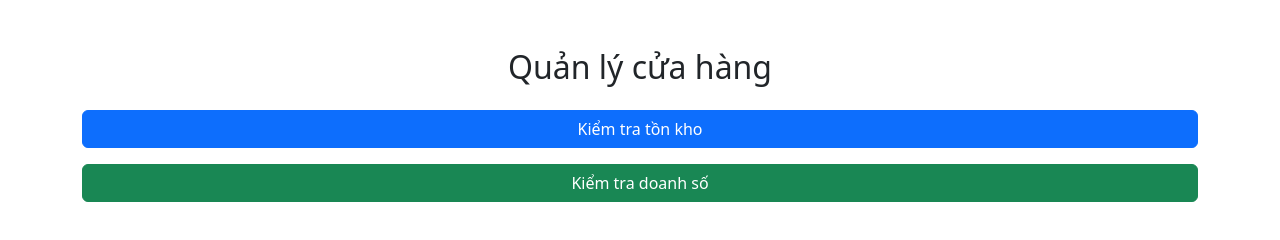
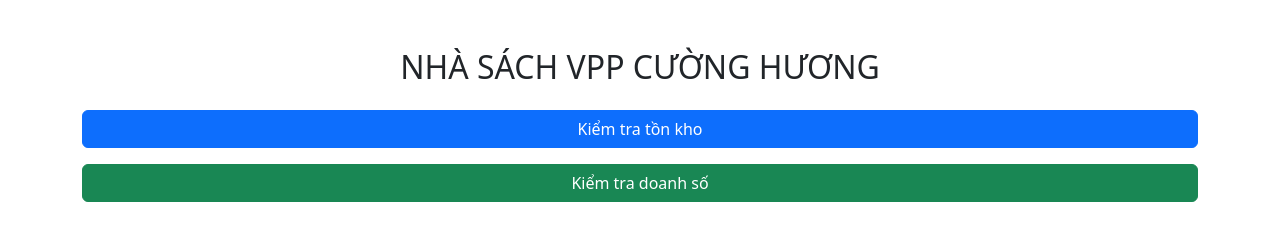
Before and after one commit to lehuulong1611-tech/cuonghuong-api, a website: page index.html in a window 1280 px wide. Drawn offline with nearby package versions, Linux system fonts and the light colour scheme.

Commit message:
Update index.html

```diff
--- a/index.html
+++ b/index.html
@@ -3,12 +3,15 @@
 <head>
     <meta charset="UTF-8">
     <meta name="viewport" content="width=device-width, initial-scale=1.0">
+     <!-- PWA -->
+    <link rel="manifest" href="manifest.json">
+    <meta name="theme-color" content="#0d6efd">
     <title>Cường Hường</title>
     <link href="https://cdn.jsdelivr.net/npm/bootstrap@5.3.3/dist/css/bootstrap.min.css" rel="stylesheet">
 </head>
 <body class="container text-center mt-5">
 
-    <h2 class="mb-4">Quản lý cửa hàng</h2>
+    <h2 class="mb-4">NHÀ SÁCH VPP CƯỜNG HƯƠNG</h2>
 
     <a href="tonkho.html" class="btn btn-primary w-100 mb-3">Kiểm tra tồn kho</a>
     <a href="doanhso.html" class="btn btn-success w-100">Kiểm tra doanh số</a>
```
